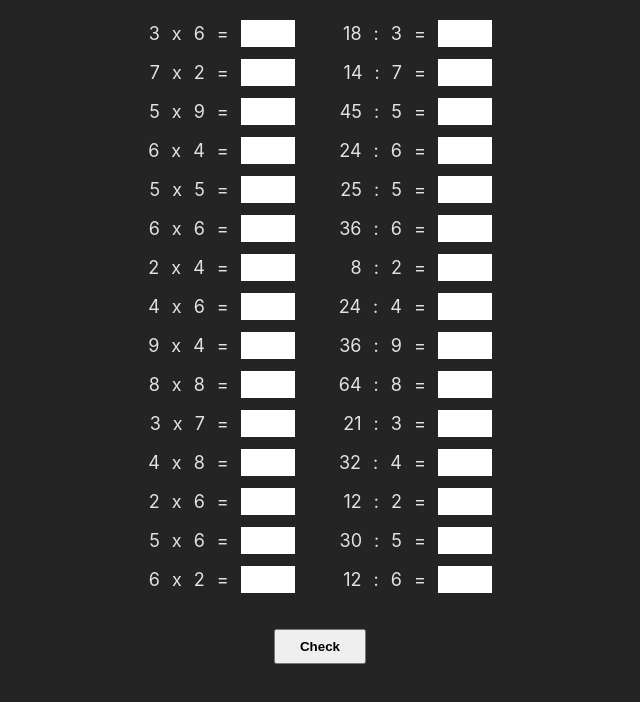
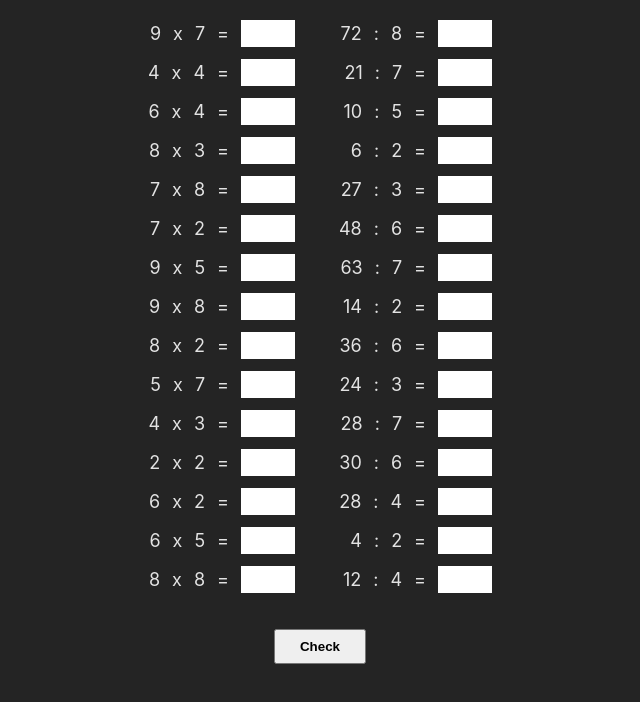
Before and after one commit to vardan-arm/basic-math, a React (Vite) app: page /category1 in a window 1280 px wide. Shown: the top 702 px of the page, without its empty margins (320-960 px from the left). Built offline with nearby package versions, Linux system fonts and the light colour scheme.

Commit message:
fix: pass different arguments to divisions and multiplications

```diff
--- a/src/pages/multiplicationAndDivision.tsx
+++ b/src/pages/multiplicationAndDivision.tsx
@@ -26,7 +26,8 @@ const ButtonStyled = styled.button`
 
 const MultiplicationAndDivision = () => {
   const [isSubmitted, setIsSubmitted] = useState(false);
-  const [operandsCollection, setOperandsCollection] = useState<{ first: number, second: number }[]>([]);
+  const [mulOperandsCollection, setMulOperandsCollection] = useState<{ first: number, second: number }[]>([]);
+  const [divOperandsCollection, setDivOperandsCollection] = useState<{ first: number, second: number }[]>([]);
 
   useEffect(() => {
     const tempArr: { first: number, second: number }[] = [];
@@ -42,7 +43,24 @@ const MultiplicationAndDivision = () => {
         tempArr.push({first: firstOperand, second: secondOperand})
       }
     }
-    setOperandsCollection(tempArr);
+
+    setMulOperandsCollection([...tempArr]);
+
+    tempArr.length = 0;
+
+    while (tempArr.length < AdditionAndDeductionExamplesCount) {
+      const {firstOperand, secondOperand} = generateSimpleMultiplicationOperands();
+      const isPairAlreadyAdded = tempArr.some(({
+                                                 first,
+                                                 second
+                                               }) => first === firstOperand && second === secondOperand);
+
+      if (!isPairAlreadyAdded) {
+        tempArr.push({first: firstOperand, second: secondOperand})
+      }
+    }
+
+    setDivOperandsCollection([...tempArr]);
   }, []);
 
   const handleSubmit = () => {
@@ -53,7 +71,7 @@ const MultiplicationAndDivision = () => {
     <div>
       <OperationsContainer>
         <div>
-          {operandsCollection.map(({first, second}, index) => (
+          {mulOperandsCollection.map(({first, second}, index) => (
               <SingleMultiplicationStyled key={index}
                                           first={first}
                                           second={second}
@@ -64,7 +82,7 @@ const MultiplicationAndDivision = () => {
           )}
         </div>
         <div>
-          {operandsCollection.map(({first, second}, index) => (
+          {divOperandsCollection.map(({first, second}, index) => (
               <SingleDivisionStyled key={index}
                                     first={first}
                                     second={second}
```
